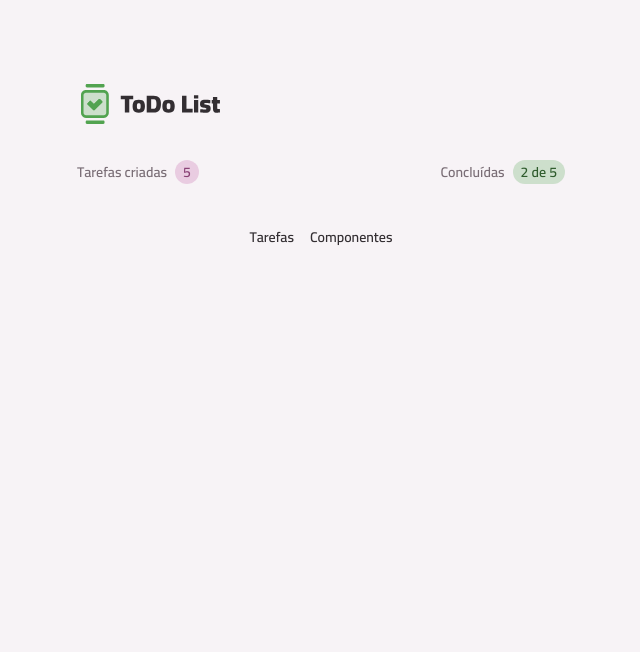
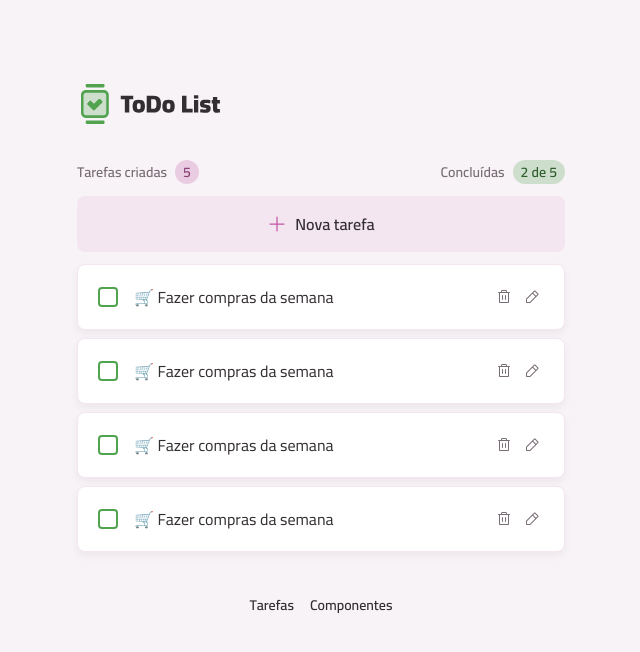
Before and after one commit to guilchaves/rocketseat-react, a React (Vite) app in the folder 2-todo/: page / in a window 1280 px wide. Shown: the top 652 px of the page, without its empty margins (319-959 px from the left). Built offline with nearby package versions, Linux system fonts and the light colour scheme.

Commit message:
fix(todo): adiciona componente TaskList

```diff
--- /dev/null
+++ b/2-todo/src/components/core/TaskItem/index.tsx
@@ -0,0 +1,55 @@
+import { useState } from "react";
+import CheckIcon from "../../../assets/icons/check.svg?react";
+import PencilIcon from "../../../assets/icons/pencil.svg?react";
+import TrashIcon from "../../../assets/icons/trash.svg?react";
+import XIcon from "../../../assets/icons/x.svg?react";
+import ButtonIcon from "../../ui/ButtonIcon";
+import Card from "../../ui/Card";
+import InputCheckbox from "../../ui/InputCheckbox";
+import Text from "../../ui/Text";
+import InputText from "../../ui/InputText";
+
+function TaskItem() {
+  const [isEditing, setIsEditing] = useState(false);
+
+  function handleEditTask() {
+    setIsEditing(true);
+  }
+
+  function handleExitEditTask() {
+    setIsEditing(false);
+  }
+
+  return (
+    <Card size="md" className="flex items-center gap-4">
+      {!isEditing ? (
+        <>
+          <InputCheckbox />
+          <Text className="flex-1">🛒 Fazer compras da semana</Text>
+          <div className="flex gap-1">
+            <ButtonIcon icon={TrashIcon} variant="tertiary" />
+            <ButtonIcon
+              icon={PencilIcon}
+              variant="tertiary"
+              onClick={handleEditTask}
+            />
+          </div>
+        </>
+      ) : (
+        <>
+          <InputText className="flex-1" />
+          <div className="flex gap-1">
+            <ButtonIcon
+              icon={XIcon}
+              variant="secondary"
+              onClick={handleExitEditTask}
+            />
+            <ButtonIcon icon={CheckIcon} variant="primary" />
+          </div>
+        </>
+      )}
+    </Card>
+  );
+}
+
+export default TaskItem;
--- /dev/null
+++ b/2-todo/src/components/core/TaskList/index.tsx
@@ -0,0 +1,21 @@
+import Button from "../../ui/Button";
+import PlusIcon from "../../../assets/icons/plus.svg?react";
+import TaskItem from "../TaskItem";
+
+function TaskList() {
+  return (
+    <>
+      <section>
+        <Button icon={PlusIcon} className="w-full">Nova tarefa</Button>
+      </section>
+      <section className="space-y-2">
+        <TaskItem />
+        <TaskItem />
+        <TaskItem />
+        <TaskItem />
+      </section>
+    </>
+  );
+}
+
+export default TaskList;
--- a/2-todo/src/pages/Home/index.tsx
+++ b/2-todo/src/pages/Home/index.tsx
@@ -1,3 +1,4 @@
+import TaskList from "../../components/core/TaskList";
 import TasksSummary from "../../components/core/TasksSummary";
 import Container from "../../components/ui/Container";
 
@@ -7,7 +8,9 @@
       <header className="flex items-center justify-between">
         <TasksSummary />
       </header>
-    </Container>);
+      <TaskList />
+    </Container>
+  );
 }
 
 export default HomePage;
```
Also changed, not shown: 2-todo/src/assets/images/logo.svg.
